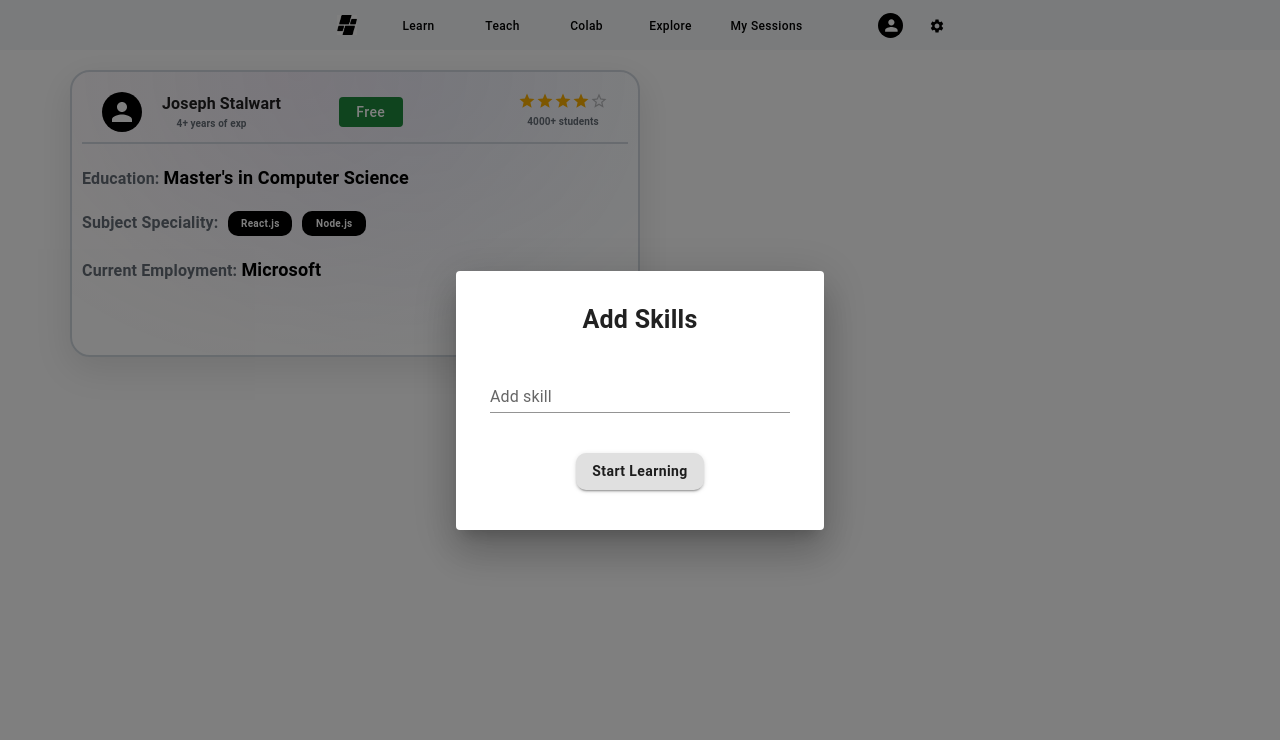
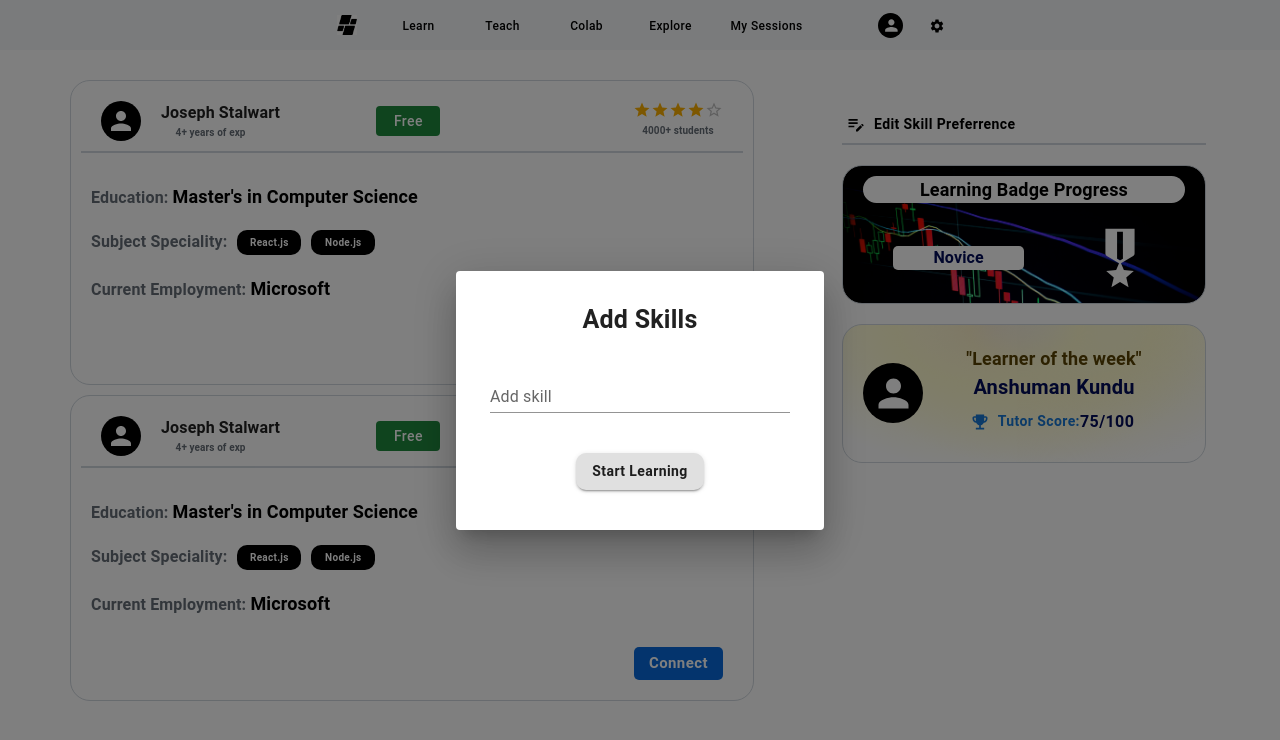
Before and after one commit to kunduanshuman07/SkillExchangePlatform, a React (Create React App) app in the folder fe/: page / in a window 1280 px wide. Shown: the top 740 px of the page. Built offline with nearby package versions, Linux system fonts and the light colour scheme; the HTML template or start-up script is replaced by a standard one.

Commit message:
Learn Page

```diff
--- a/fe/src/pages/LearnPage.jsx
+++ b/fe/src/pages/LearnPage.jsx
@@ -1,13 +1,41 @@
-import { Avatar, Box, Button, Rating, Typography } from '@mui/material';
+import { Avatar, Box, Button, LinearProgress, Rating, Typography } from '@mui/material';
 import React, { useState } from 'react'
 import PrefDialog from '../components/PrefDialog';
 import styled from 'styled-components';
+import EditNoteIcon from '@mui/icons-material/EditNote';
+import EmojiEventsIcon from '@mui/icons-material/EmojiEvents';
+import MilitaryTechIcon from '@mui/icons-material/MilitaryTech';
+import ProgressImage from "../assets/ProgressImage.jpg";
 const LearnPage = () => {
   const [prefDialog, setPrefDialog] = useState(true);
   return (
     <Root>
       {prefDialog && <PrefDialog setPrefDialog={setPrefDialog} />}
-      <Box className='container'>
+      <Box className='left-container'>
+        <Box className='learning-tile'>
+          <Box className='tutor-header'>
+            <Avatar className='avatar' />
+            <Box className='tutor'>
+              <Typography className='tutor-name'>Joseph Stalwart</Typography>
+              <Typography className='tutor-exp'>4+ years of exp</Typography>
+            </Box>
+            <Button className='free-paid-btn'>Free</Button>
+            <Box className='rating-info'>
+              <Rating className='rating' readOnly value={4} size='small' />
+              <Typography className='rating-text'>4000+ students</Typography>
+            </Box>
+          </Box>
+          <Box className='tutor-desc'>
+            <Typography className='tutor-ed'>Education: <span className='tutor-ed-text'>Master's in Computer Science</span></Typography>
+            <Box className='subjects'>
+              <Typography className='subject-sp'>Subject Speciality: </Typography>
+              <Button className='sub-btn'>React.js</Button>
+              <Button className='sub-btn'>Node.js</Button>
+            </Box>
+            <Typography className='tutor-emp'>Current Employment: <span className='tutor-emp-text'>Microsoft</span></Typography>
+          </Box>
+          <Button className='connect-btn'>Connect</Button>
+        </Box>
         <Box className='learning-tile'>
           <Box className='tutor-header'>
             <Avatar className='avatar' />
@@ -33,27 +61,46 @@ const LearnPage = () => {
           <Button className='connect-btn'>Connect</Button>
         </Box>
       </Box>
+      <Box className='right-container'>
+        <Box className='right-header'>
+          <Button startIcon={<EditNoteIcon />} className='edit-btn'>Edit Skill Preferrence</Button>
+        </Box>
+        <Box className='progress-box' style={{ backgroundImage: `url(${ProgressImage})` }}>
+          <Typography className='badge-text'>Learning Badge Progress</Typography>
+          <Box className='badge-content'>
+            <Typography className='progress-text'>Novice</Typography>
+            <MilitaryTechIcon className='badge' />
+          </Box>
+
+        </Box>
+        <Box className='best-learn'>
+          <Avatar className='avatar-best' />
+          <Box className='stud-desc'>
+            <Typography className='best-learner'>"Learner of the week"</Typography>
+            <Typography className='learner-name'>Anshuman Kundu</Typography>
+            <Button className='tutor-score' startIcon={<EmojiEventsIcon />}>Tutor Score: <span className='score'>75/100</span></Button>
+          </Box>
+        </Box>
+      </Box>
     </Root>
   )
 }
 
 const Root = styled.div`
-  .container{
-    display: flex;
-    flex-direction: column;
+   display: flex;
+   .left-container{
+    width: 60%;
+   }
+  .learning-tile{
+    border: 1px solid #d0d7de;
+    border-radius: 10px;
     width: 100%;
-  }
-  .learning-tile{
-    background: var(--light-grad-pink-blue, radial-gradient(ellipse at 40% 0%, #bf398910 0, transparent 75%), radial-gradient(ellipse at 60% 0%, #096bde10 0, transparent 75%));
-    border: 2px solid #d0d7de;
-    border-radius: 10px;
-    width: 50%;
     padding: 10px;
     border-radius: 20px;
-    box-shadow: 0px 11px 35px 2px rgba(0, 0, 0, 0.1);
     display: flex;
     flex-direction: column;
     cursor: pointer;
+    margin-top: 10px;
   }
   .avatar{
     background-color: black;
@@ -109,6 +156,7 @@ const Root = styled.div`
     display: flex;
     flex-direction: column;
     margin-top: 20px;
+    padding: 10px;
   }
   .tutor-ed{
     font-size: 16px;
@@ -166,6 +214,108 @@ const Root = styled.div`
     font-weight: bold;
     margin: 20px 20px 10px auto;
   }
+  .right-container{
+    width: 30%;
+    padding: 10px;
+    display: flex;
+    flex-direction: column;
+    position: fixed;
+    top: 12%;
+    left: 65%;
+  }
+  .right-header{
+    border-bottom: 2px solid #d0d7de;
+  }
+  .edit-btn{
+    color: black;
+    font-weight: bold;
+    text-transform: none;
+  }
+  .add-btn{
+    color: black;
+    font-weight: bold;
+    text-transform: none;
+    margin-left: 50px;
+  }
+  .best-learn{
+    display: flex;
+    margin-top: 20px;
+    background: var(--light-grad-pink-blue, radial-gradient(ellipse at 40% 0%, #bf398910 0, #fffacd 30%, transparent 75%), radial-gradient(ellipse at 60% 0%, #096bde10 0, #fffacd 30%, transparent 75%));
+    padding: 20px;
+    border: 1px solid #d0d7de;
+    border-radius: 20px;
+    cursor: pointer;
+  }
+  .avatar-best{
+    width: 60px;
+    height: 60px;
+    background-color: black;
+    margin: auto 0px;
+  }
+  .stud-desc{
+    display: flex;
+    flex-direction: column;
+    margin: auto;
+  }
+  .best-learner{
+    font-size: 18px;
+    color: #594202;
+    font-weight: bold;
+    text-align: center;
+  }
+  .learner-name{
+    font-size: 20px;
+    font-weight: bold;
+    color: #020c59;
+    text-align: center;
+  }
+  .tutor-score{
+    text-transform: none;
+    font-size: 14px;
+    font-weight: bold;
+  }
+  .score{
+    font-size: 16px;
+    font-weight: bold;
+    color: #020c59;
+  }
+  .progress-box{
+    margin-top: 20px;
+    padding: 10px 20px;
+    border: 1px solid #d0d7de;
+    border-radius: 20px;
+    cursor: pointer;
+    display: flex;
+    flex-direction: column;
+    background-size: cover;
+  }
+  .badge-content{
+    display: flex;
+  }
+  .progress-text{
+    padding: 0px 40px;
+    border-radius: 20px;
+    margin: auto;
+    background-color: white;
+    color: #020c59;
+    border-radius: 5px;
+    font-weight: bold;
+    text-align: center;
+  }
+  .badge{
+    font-size: 70px;
+    color: white;
+    margin: auto;
+  }
+  .badge-text{
+    font-size: 18px;
+    background-color: white;
+    color: black;
+    border-radius: 20px;
+    font-weight: bold;
+    text-align: center;
+    margin-bottom: 20px;
+  }
 `
 
 export default LearnPage
```
Also changed, not shown: fe/src/assets/ProgressImage.jpg (added).
